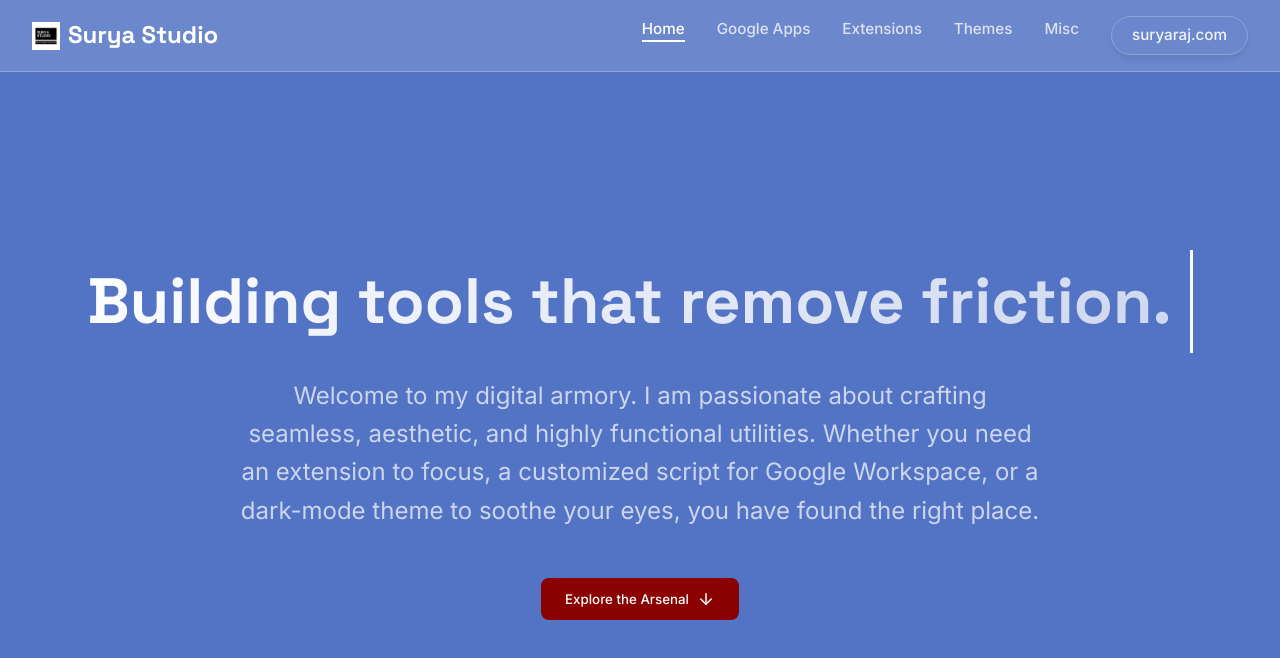
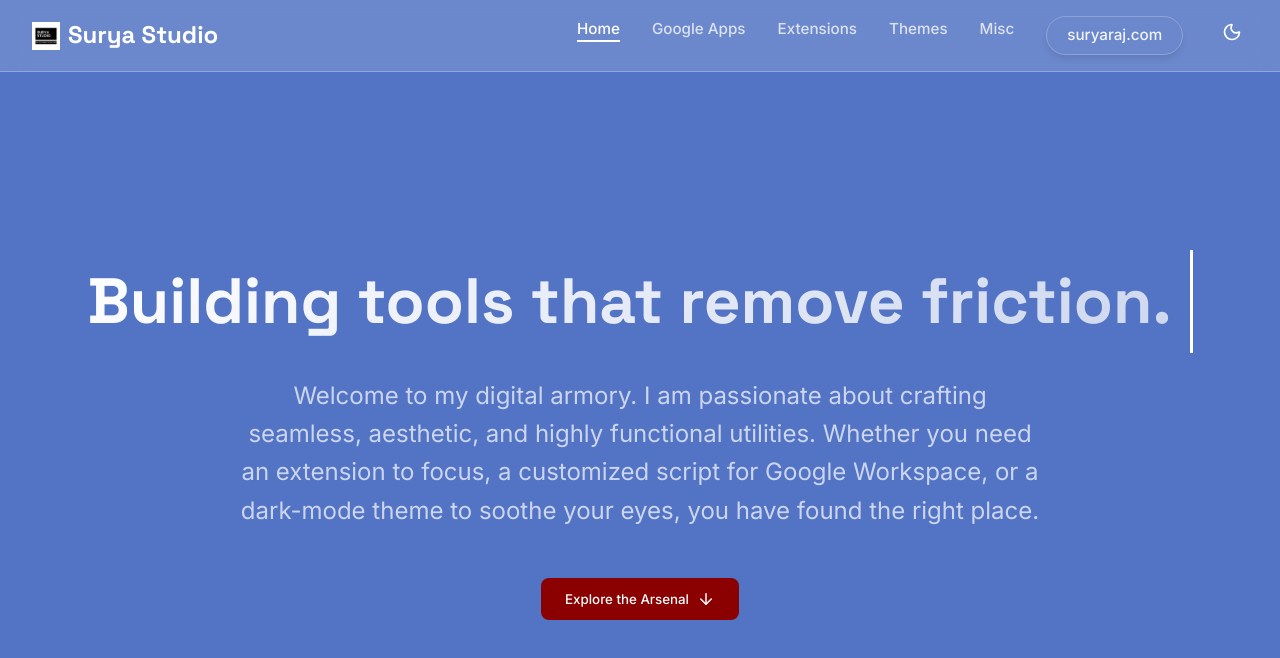
Before and after one commit to suryakantamangaraj/apps, a React (Vite) app: page / in a window 1280 px wide. Shown: the top 658 px of the page. Built offline with nearby package versions, Linux system fonts and the light colour scheme.

Commit message:
feat: implement CSS-variable dark mode toggle directly in navbar with isolated styling and localStorage persistence

```diff
--- a/src/components/Navbar.jsx
+++ b/src/components/Navbar.jsx
@@ -1,9 +1,30 @@
-import { useState } from 'react';
+import { useState, useEffect } from 'react';
 import { NavLink } from 'react-router-dom';
-import { Menu, X } from 'lucide-react';
+import { Menu, X, Sun, Moon } from 'lucide-react';
 
 const Navbar = () => {
   const [isOpen, setIsOpen] = useState(false);
+  const [isDark, setIsDark] = useState(() => {
+    // Check local storage or system preference on mount
+    const savedTheme = localStorage.getItem('theme');
+    if (savedTheme) {
+      return savedTheme === 'dark';
+    }
+    return window.matchMedia('(prefers-color-scheme: dark)').matches;
+  });
+
+  useEffect(() => {
+    // Isolated application of data-theme
+    if (isDark) {
+      document.documentElement.setAttribute('data-theme', 'dark');
+      localStorage.setItem('theme', 'dark');
+    } else {
+      document.documentElement.setAttribute('data-theme', 'light');
+      localStorage.setItem('theme', 'light');
+    }
+  }, [isDark]);
+
+  const toggleDarkMode = () => setIsDark(!isDark);
 
   const toggleMenu = () => setIsOpen(!isOpen);
   const closeMenu = () => setIsOpen(false);
@@ -50,6 +71,13 @@ const Navbar = () => {
             suryaraj.com
           </a>
         </li>
+        <li>
+          <button onClick={toggleDarkMode} className="theme-toggle" aria-label="Toggle Dark Mode" style={{
+            background: 'none', border: 'none', color: 'var(--white)', cursor: 'pointer', display: 'flex', alignItems: 'center', justifyContent: 'center', padding: '0.4rem', borderRadius: '50%', transition: 'background-color 0.3s ease'
+          }}>
+            {isDark ? <Sun size={20} /> : <Moon size={20} />}
+          </button>
+        </li>
       </ul>
     </nav>
   );
--- a/src/index.css
+++ b/src/index.css
@@ -23,6 +23,16 @@
   /* Typography */
   --font-body: 'Inter', sans-serif;
   --font-heading: 'Space Grotesk', sans-serif;
+}
+
+:root[data-theme="dark"] {
+  --bg-color: #0b1121;
+  --glass-bg: rgba(0, 0, 0, 0.4);
+  --glass-border: rgba(255, 255, 255, 0.08);
+  --glass-shadow: 0 8px 32px 0 rgba(0, 0, 0, 0.4);
+  --text-active: #ffffff;
+  --text-primary: #e2e8f0;
+  --text-secondary: rgba(255, 255, 255, 0.5);
 }
 
 * {
```
